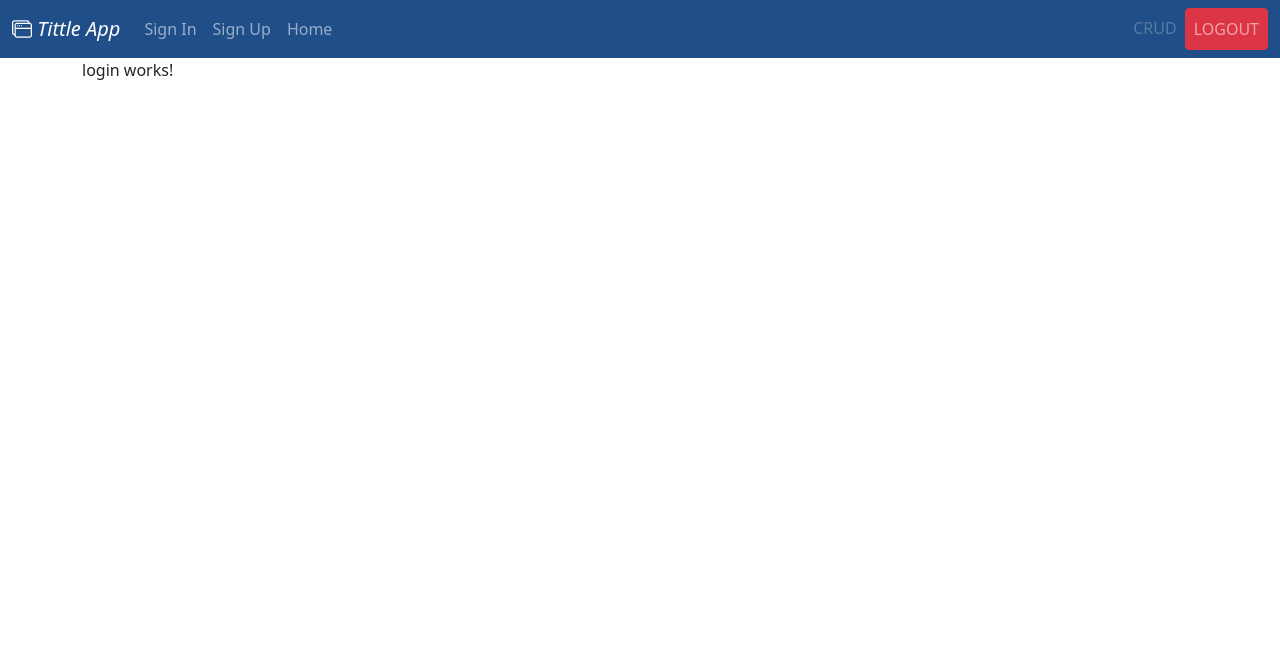
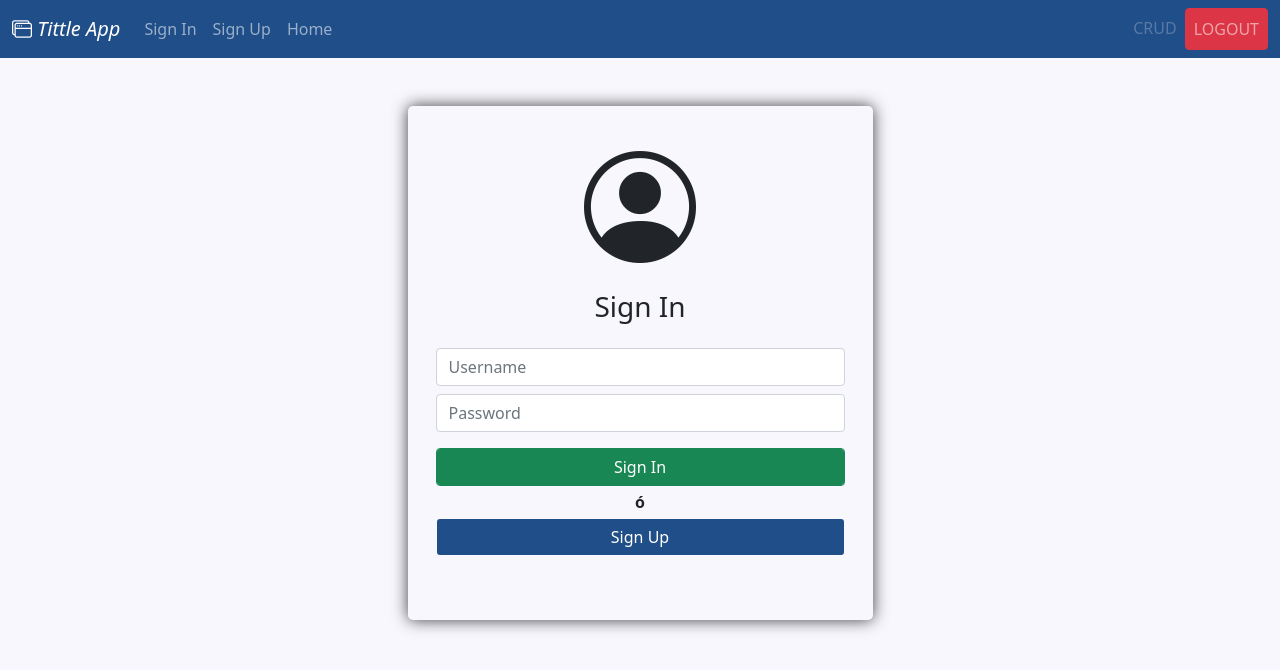
Before and after one commit to VlV-515/7-LoginMongoDemo-Front, an Angular app: page /login in a window 1280 px wide. Shown: the top 670 px of the page. Built offline with nearby package versions, Linux system fonts and the light colour scheme.

Commit message:
Maqueta Login

```diff
--- a/src/app/pages/login/login.component.css
+++ b/src/app/pages/login/login.component.css
@@ -0,0 +1,14 @@
+.icon {
+  font-size: 7rem;
+}
+.container-login {
+  border-radius: 5px;
+  box-shadow: 0px 0px 1rem rgb(63, 62, 62);
+}
+.btn-btn {
+  background-color: rgb(31, 78, 136);
+  color: #fff;
+}
+.btn-btn:hover {
+  background-color: rgb(14, 51, 97);
+}
--- a/src/app/pages/login/login.component.html
+++ b/src/app/pages/login/login.component.html
@@ -1 +1,42 @@
-<p>login works!</p>
+<section class="ftco-section">
+    <div class="container">
+        <div class="row justify-content-center">
+            <div class="col-md-7 col-lg-5 mt-5 container-login">
+                <div class="login-wrap p-3 p-md-3 mb-5">
+                    <div class="d-flex align-items-center justify-content-center">
+                        <i class="bi bi-person-circle icon"></i>
+                    </div>
+
+                    <h3 class="text-center mb-4">Sign In</h3>
+
+                    <form class="login-form">
+
+                        <div class="form-group mb-2">
+                            <input type="text" class="form-control rounded-left" placeholder="Username" required>
+                        </div>
+
+                        <div class="form-group d-flex mb-3">
+                            <input type="password" class="form-control rounded-left" placeholder="Password" required>
+                        </div>
+
+                        <div class="form-group mb-1">
+                            <button type="submit" class="form-control btn btn-success rounded submit px-3">Sign
+                                In</button>
+                        </div>
+                        <div class="form-group text-center mb-1">
+                            <b>&oacute;</b>
+                        </div>
+
+                        <div class="form-group text-center">
+                            <div class="">
+                                <a class="btn btn-btn form-control" href="/signUp">Sign Up</a>
+                            </div>
+                        </div>
+
+                    </form>
+
+                </div>
+            </div>
+        </div>
+    </div>
+</section>
--- a/src/styles.css
+++ b/src/styles.css
@@ -1 +1,9 @@
 /* You can add global styles to this file, and also import other style files */
+* {
+  padding: 0;
+  margin: 0;
+  font-size: 16px bold;
+}
+body {
+  background-color: rgb(247, 247, 253);
+}
```
